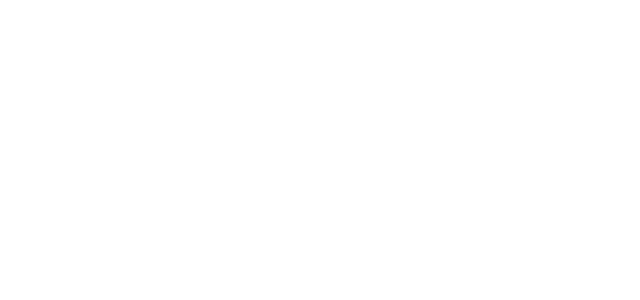
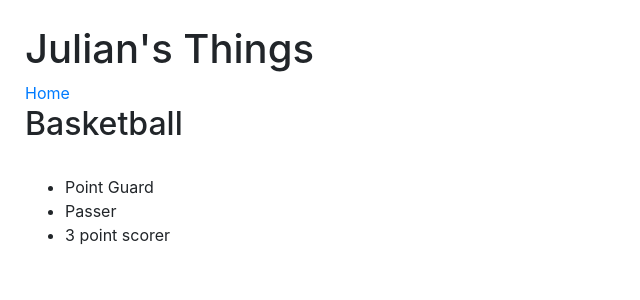
Before and after one commit to cmthecoder/all-the-things, a React (Create React App) app: page /the-julians-things in a window 1280 px wide. Before the commit this address had no page. Shown: the top 300 px of the page, without its empty margins (0-640 px from the left). Built offline with nearby package versions, Linux system fonts and the light colour scheme.

Commit message:
implement juliansThings and view page with link

```diff
--- a/src/App.js
+++ b/src/App.js
@@ -3,6 +3,7 @@
 import StyledThings from './pages/StyledThings/StyledThings'
 import SillyThings from './pages/SillyThings/SIllyThings'
 import Landing from './pages/Landing/Landing'
+import JuliansThings from "./pages/JuliansThings/JuliansThings"
 
 const App = () => {
   const bensThings = [
@@ -62,6 +63,14 @@
     },
   ]
 
+  const juliansThings = [
+    {
+      name: "Basketball",
+      image: "",
+      attributes: ["Point Guard", "Passer", "3 point scorer"],
+    },
+  ]
+
   return (
     <Routes>
       {/* All the <Route> components should live here */}
@@ -78,6 +87,10 @@
         path="/the-silly-things"
         element={<SillyThings things={huntersThings} />}
       />
+      <Route
+        path="/the-julians-things"
+        element={<JuliansThings things={juliansThings} />}
+      />
     </Routes>
   )
 }
--- /dev/null
+++ b/src/pages/JuliansThings/JuliansThings.jsx
@@ -0,0 +1,17 @@
+import ThingCard from '../../components/ThingCard/ThingCard'
+import { Link } from 'react-router-dom'
+
+const ManliestThings = (props) => {
+  return (
+    <>
+      <h1>Julian's Things</h1>
+      <Link to="/">Home</Link>
+
+      {props.things.map((thing, idx) =>
+        <ThingCard key={idx} thing={thing}/>
+      )}
+    </>
+  )
+}
+
+export default ManliestThings
--- a/src/pages/Landing/Landing.jsx
+++ b/src/pages/Landing/Landing.jsx
@@ -8,6 +8,7 @@
       <Link to="/the-manliest-things">Ben's Things</Link><br/>
       <Link to="/the-well-styled-things">David's Things</Link><br/>
       <Link to="/the-silly-things">Hunter's Things</Link><br/>
+      <Link to="/the-julians-things">Julian's Things</Link><br/>
     </>
   )
 }
```
